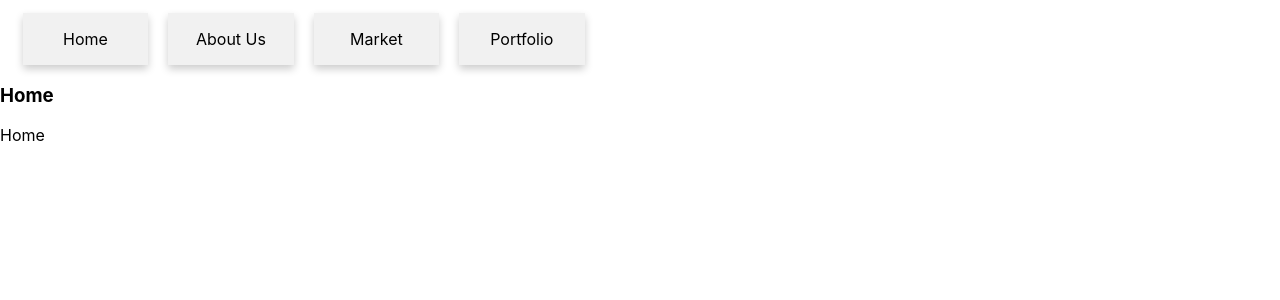
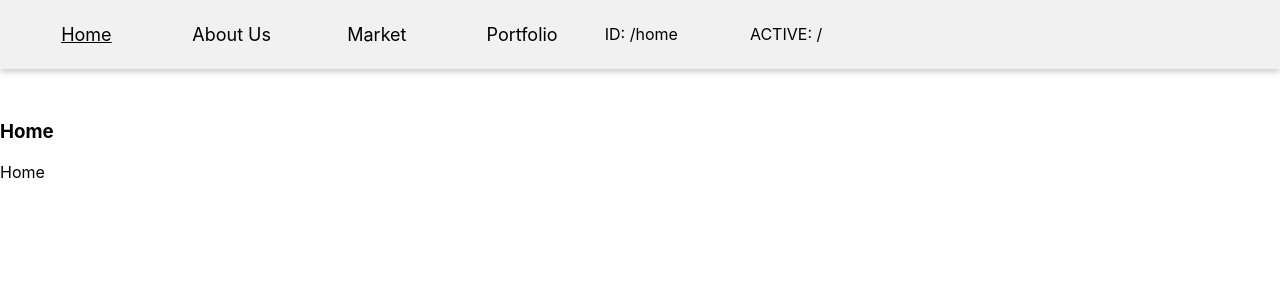
Before and after one commit to c-prungo/left-spiral, a React (Create React App) app: page / in a window 1280 px wide. Shown: the top 300 px of the page. Built offline with nearby package versions, Linux system fonts and the light colour scheme.

Commit message:
nav functionality improvements

```diff
--- a/src/App.css
+++ b/src/App.css
@@ -26,10 +26,27 @@
 }
 
 .nav {
-  box-shadow: 0 4px 8px 0 rgba(0, 0, 0, 0.2); /* this adds the "card" effect */
-  padding: 16px;
+  box-shadow: 0 3px 6px 0 rgba(0, 0, 0, 0.2); /* this adds the "card" effect */
+  padding: 1px;
+  background-color: #f1f1f1;
+  position: fixed;
+  top: 0;
+  left: 0;
+  right: 0;
+}
+
+.navbox {
   text-align: center;
-  background-color: #f1f1f1;
+  padding: 10px;
+  font-size: large;
+}
+
+.navbox-active {
+  text-decoration: underline !important;
+}
+
+.page {
+  margin-top: 120px;
 }
 
 /* unvisited link */
--- a/src/components/Navbar.js
+++ b/src/components/Navbar.js
@@ -1,43 +1,68 @@
-import React from 'react';
+import { React, useState } from 'react';
 import { Link } from "react-router-dom";
 
-const Navbar = () => {
+function find_link(id) {
+    return id.match('/[a-zA-Z]+$');
+}
 
-    return (
+function Navbar(props) {
+    const home = '/home';
+    const about = '/about';
+    const market = '/market';
+    const portfolio = '/portfolio';
+
+    let id = find_link(window.location.href);
+    if (id != about && id != market && id != portfolio) {id = home}
+    const [active, setActive] = useState(id[0]);
+
+    var nav_bar = (
         <>
+            <div className='nav'>
                 <div className='row'>
                     <div className='column'>
                         <Link to="/">
-                        <div className='nav'>
+                            <div onClick={() => setActive(home)}
+                            className={id === home ? 'navbox navbox-active' : 'navbox'}>
                                 Home
                             </div>
                         </Link>
                     </div>
                     <div className='column'>
-                    <Link to="/about">
-                        <div className='nav'>
+                        <Link to={about}>
+                            <div onClick={() => setActive(about)}
+                            className={active === about ? 'navbox navbox-active' : 'navbox'}>
                                 About Us
                             </div>
                         </Link>
                     </div>
                     <div className='column'>
-                    <Link to="/market">
-                        <div className='nav'>
+                        <Link to={market}>
+                            <div onClick={() => setActive(market)}
+                            className={active === market ? 'navbox navbox-active' : 'navbox'}>
                                 Market
                             </div>
                         </Link>
                     </div>
                     <div className='column'>
-                    <Link to="/portfolio">
-                        <div className='nav'>
+                        <Link to={portfolio}>
+                            <div onClick={() => setActive(portfolio)}
+                            className={active === portfolio ? 'navbox navbox-active' : 'navbox'}>
                                 Portfolio
                             </div>
                         </Link>
                     </div>
+                    <div className='column'>
+                        ID: {id}
                     </div>
-
+                    <div className='column'>
+                        ACTIVE: {active}
+                    </div>
+                </div>
+            </div>
         </>
     );
+
+    return (nav_bar);
 };
 
 export default Navbar;
--- a/src/pages/AboutUs.js
+++ b/src/components/pages/AboutUs.js
@@ -2,7 +2,7 @@ import React from 'react';
 
 const AboutUs = () => {
     return (
-        <div>
+        <div className='page'>
             <h3>About Us</h3>
             <div>
                 about
--- a/src/pages/Home.js
+++ b/src/components/pages/Home.js
@@ -2,7 +2,7 @@ import React from 'react';
 
 const Home = () => {
     return (
-        <div>
+        <div className='page'>
             <h3>Home</h3>
             <div>
                 Home
--- a/src/pages/Market.js
+++ b/src/components/pages/Market.js
@@ -2,7 +2,7 @@ import React from 'react';
 
 const Market = () => {
     return (
-        <div>
+        <div className='page'>
             <h3>Market</h3>
             <div>
                 Market
--- a/src/pages/Portfolio.js
+++ b/src/components/pages/Portfolio.js
@@ -2,7 +2,7 @@ import React from 'react';
 
 const Portfolio = () => {
     return (
-        <div>
+        <div className='page'>
             <h3>Portfolio</h3>
             <div>
             Portfolio
```
Also changed, not shown: src/App.js (+9 -5 lines). Lines whose indentation alone changed are shown as unchanged.
